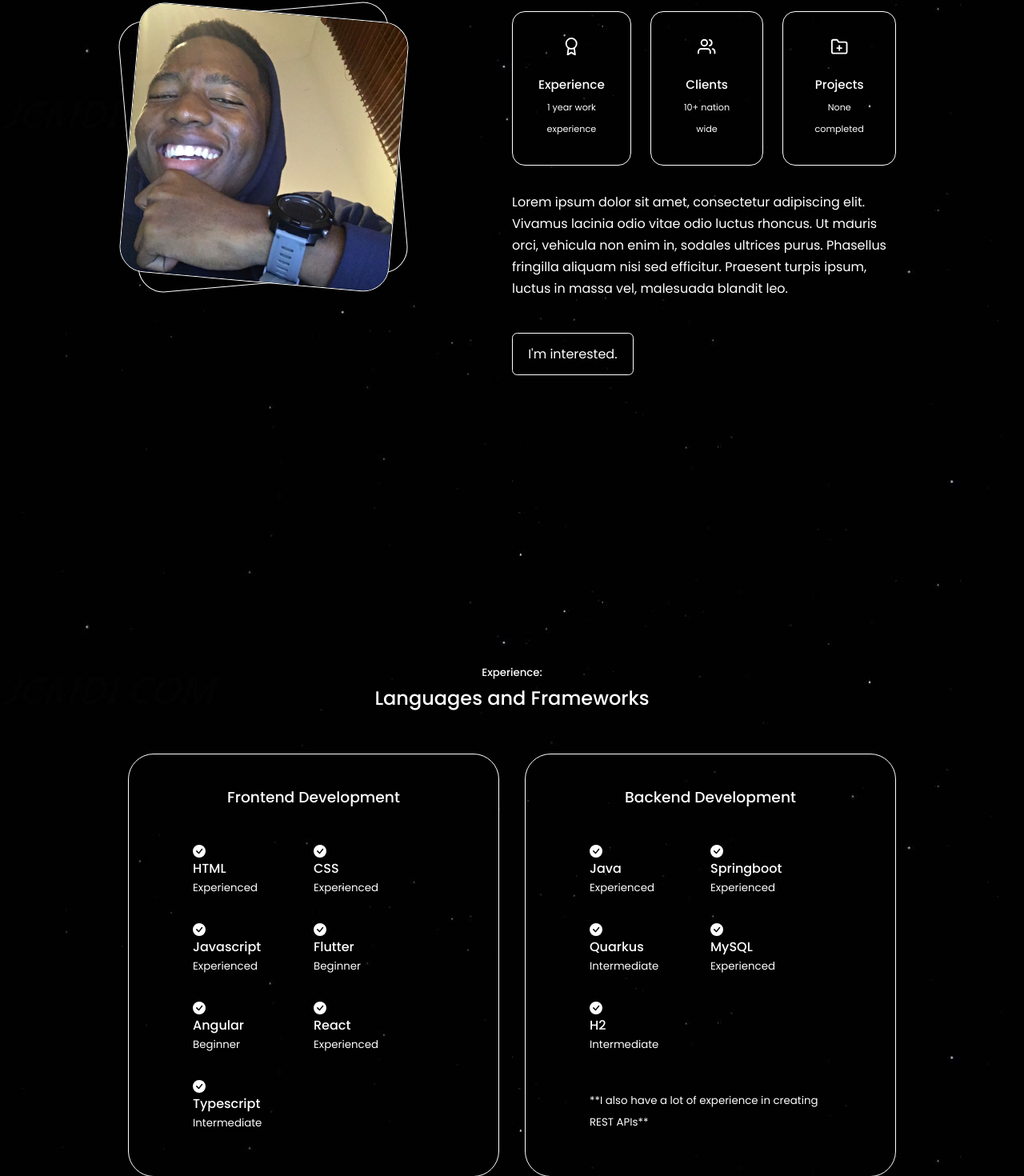
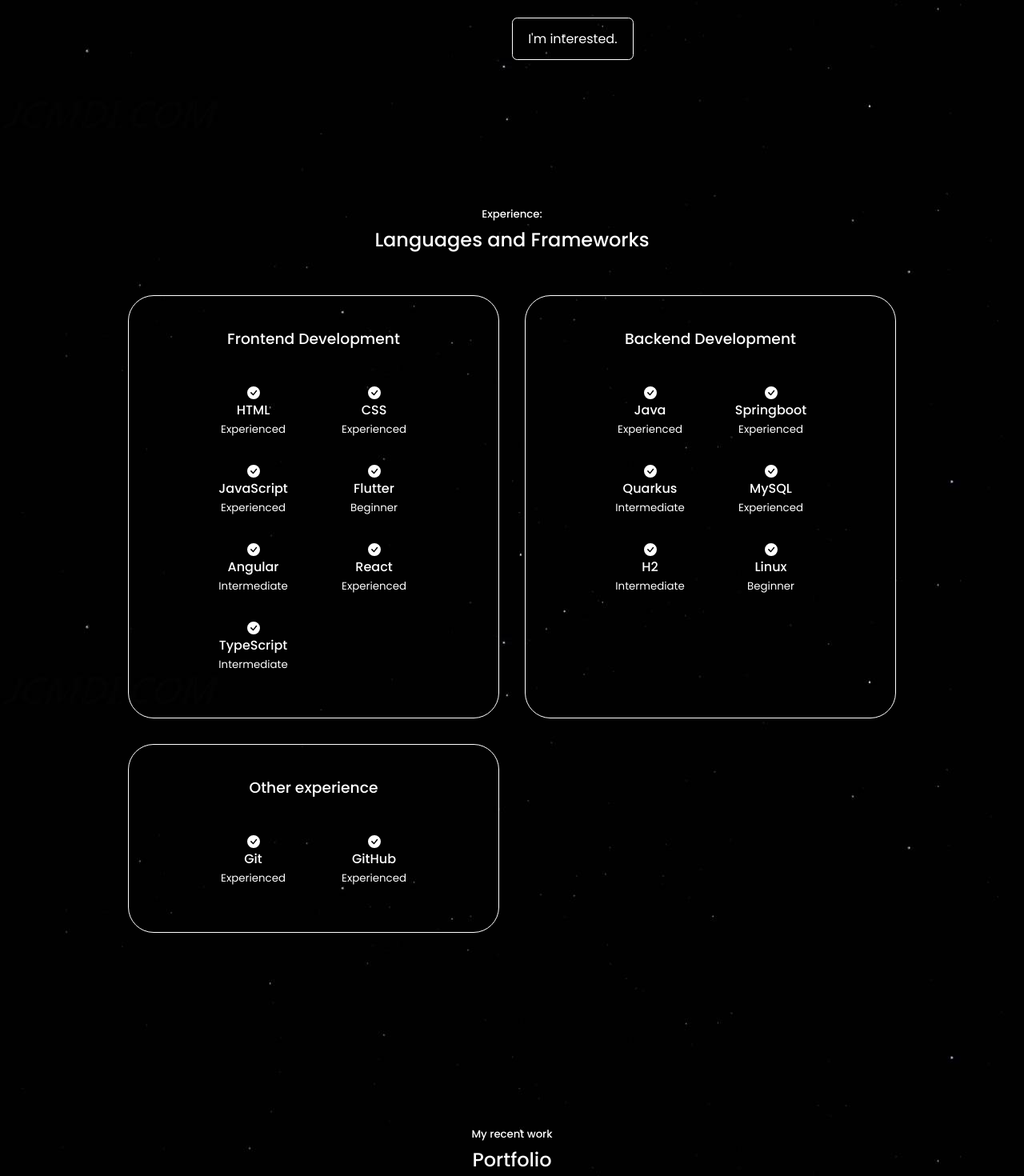
Before and after one commit to SinenhlanhlaZ/zondi-portfolio, a React (Create React App) app: page / in a window 1280 px wide. Shown: the part 1272-2742 px from the top of the page at 80% size. Built offline with nearby package versions, Linux system fonts and the light colour scheme.

Commit message:
working on multiple files

```diff
--- a/src/components/about/About.jsx
+++ b/src/components/about/About.jsx
@@ -8,7 +8,7 @@ import {FiFolderPlus} from 'react-icons/fi'
 const About = () => {
   return (
     <section id='about'>
-
+      <br/>
       <h5> Who am I? </h5>
       <h2> About me </h2>
 
@@ -56,6 +56,7 @@ const About = () => {
         </div>
 
       </div>
+      <br/>
 
     </section>
   )
--- a/src/components/about/about.css
+++ b/src/components/about/about.css
@@ -1,3 +1,7 @@
+#about{
+    height: auto;
+}
+
 .about__container {
     display: grid;
     grid-template-columns: 35% 50%;
--- a/src/components/contact/contact.css
+++ b/src/components/contact/contact.css
@@ -1,8 +1,13 @@
-.container .contact__container {
+#contact{
+    border: 1px solid white;
+}
+
+.contact__container {
     width: 58%;
     display: grid;
     grid-template-columns: 30% 58%;
-    gap: 12%
+    gap: 12%;
+    border: 1px solid white;
 }
 
 .contact__option {
--- a/src/components/contact/contact.jsx
+++ b/src/components/contact/contact.jsx
@@ -5,6 +5,7 @@ import {MdOutlineEmail} from 'react-icons/md'
 const contact = () => {
   return (
     <div id='contact'>
+      <br/>
       <h5> Get in touch! </h5>
       <h2> Contact me </h2>
 
@@ -26,7 +27,7 @@ const contact = () => {
         </form>
 
       </div>
-
+      <br/>
     </div>
   )
 }
--- a/src/components/experience/experience.css
+++ b/src/components/experience/experience.css
@@ -1,11 +1,18 @@
+#experience{
+    height: auto;
+}
+
 .experience__container {
     display: grid;
     grid-template-columns: 1fr 1fr;/* 50% on the left, and 50% on the right */
     gap: 2rem;
 }
 
+.experience__content{
+
+}
+
 .experience__container > div {
-    /* background: var(--color-light); */
     padding: 2.4rem 5rem;
     border-radius: 2rem;
     border: 1px solid #fff;
@@ -18,8 +25,10 @@
 
 .experience__details {
     width: 50%;
-    display: inline-grid;
+    display: inline-flex;
     padding: 1rem 0rem;
+    flex-direction: column;
+    align-items: center;
 }
 
 /* Media queries */
--- a/src/components/experience/experience.jsx
+++ b/src/components/experience/experience.jsx
@@ -2,10 +2,79 @@ import React from 'react'
 import './experience.css'
 import {BsCheckCircleFill} from 'react-icons/bs'
 
+const frontend = [
+  {
+    title: "HTML",
+    frontendLevel: "Experienced"
+  },
+  {
+    title: "CSS",
+    frontendLevel: "Experienced"
+  },
+  {
+    title: "JavaScript",
+    frontendLevel: "Experienced"
+  },
+  {
+    title: "Flutter",
+    frontendLevel: "Beginner"
+  },
+  {
+    title: "Angular",
+    frontendLevel: "Intermediate"
+  },
+  {
+    title: "React",
+    frontendLevel: "Experienced"
+  },
+  {
+    title: "TypeScript",
+    frontendLevel: "Intermediate"
+  },
+]
+
+const backend = [
+  {
+    title: "Java",
+    backendLevel: "Experienced"
+  },
+  {
+    title: "Springboot",
+    backendLevel: "Experienced"
+  },
+  {
+    title: "Quarkus",
+    backendLevel: "Intermediate"
+  },
+  {
+    title: "MySQL",
+    backendLevel: "Experienced"
+  },
+  {
+    title: "H2",
+    backendLevel: "Intermediate"
+  },
+  {
+    title: "Linux",
+    backendLevel: "Beginner"
+  }
+]
+
+const other = [
+  {
+    title: "Git",
+    experienceLevel: "Experienced"
+  },
+  {
+    title: "GitHub",
+    experienceLevel: "Experienced"
+  }
+]
+
 const experience = () => {
   return (
     <section id='experience'>
-
+      <br/>
       <h5> Experience: </h5>
 
       <h2> Languages and Frameworks </h2>
@@ -16,48 +85,17 @@ const experience = () => {
           <br/>
 
           <div className='experience__content'>
+            {
+              frontend.map(({index, title, frontendLevel}) => {
+                return(
                   <article className='experience__details'>
                     <BsCheckCircleFill/>
-              <h4>HTML</h4>
-              <small className='text-light'>Experienced</small>
+                    <h4>{title}</h4>
+                    <small className='text-light'> {frontendLevel} </small>
                   </article>
-
-            <article className='experience__details'>
-              <BsCheckCircleFill/>
-              <h4>CSS</h4>
-              <small className='text-light'>Experienced</small>
-            </article>
-
-            <article className='experience__details'>
-              <BsCheckCircleFill/>
-              <h4>Javascript</h4>
-              <small className='text-light'>Experienced</small>
-            </article>
-
-            <article className='experience__details'>
-              <BsCheckCircleFill/>
-              <h4>Flutter</h4>
-              <small className='text-light'>Beginner</small>
-            </article>
-
-            <article className='experience__details'>
-              <BsCheckCircleFill/>
-              <h4>Angular</h4>
-              <small className='text-light'>Beginner</small>
-            </article>
-
-            <article className='experience__details'>
-              <BsCheckCircleFill/>
-              <h4>React</h4>
-              <small className='text-light'>Experienced</small>
-            </article>
-
-            <article className='experience__details'>
-              <BsCheckCircleFill/>
-              <h4>Typescript</h4>
-              <small className='text-light'>Intermediate</small>
-            </article>
-
+                )
+              })
+            }
           </div>
         </div>
 
@@ -65,60 +103,42 @@ const experience = () => {
 
           <h3> Backend Development </h3>
           <br/>
-
           <div className='experience__content'>
+            {
+              backend.map(({index, title, backendLevel}) => {
+                return(
                   <article className='experience__details'>
                     <BsCheckCircleFill/>
-              <h4>Java</h4>
-              <small className='text-light'>Experienced</small>
+                    <h4> {title} </h4>
+                    <small className='text-light'> {backendLevel} </small>
                   </article>
-
-            <article className='experience__details'>
-              <BsCheckCircleFill/>
-              <h4>Springboot</h4>
-              <small className='text-light'>Experienced</small>
-            </article>
-
-            <article className='experience__details'>
-              <BsCheckCircleFill/>
-              <h4>Quarkus</h4>
-              <small className='text-light'>Intermediate</small>
-            </article>
-
-            <article className='experience__details'>
-              <BsCheckCircleFill/>
-              <h4>MySQL</h4>
-              <small className='text-light'> Experienced </small>
-            </article>
-
-            <article className='experience__details'>
-              <BsCheckCircleFill/>
-              <h4> H2 </h4>
-              <small className='text-light'> Intermediate </small>
-            </article>
+                )
+              })
+            }
 
             <br/><br/>
-            <small className='text-light'>
-              **I also have a lot of experience in creating
-              REST APIs**
-            </small>
           </div>
         </div>
 
         <div className='experience__content'>
-
           <h3> Other experience </h3>
           <br/>
 
+          {
+            other.map(({index, title, experienceLevel}) => {
+              return(
                 <article className='experience__details'>
                   <BsCheckCircleFill/>
-              <h4>Git</h4>
-              <small className='text-light'>Experienced</small>
+                  <h4>{title}</h4>
+                  <small className='text-light'>{experienceLevel}</small>
                 </article>
-
+              )
+            })
+          }
         </div>
 
       </div>
+      <br/>
 
     </section>
   )
--- a/src/components/footer/Footer.jsx
+++ b/src/components/footer/Footer.jsx
@@ -3,7 +3,7 @@ import './footer.css'
 
 const Footer = () => {
   return (
-    <div>Footer</div>
+    <div id="footer">Footer</div>
   )
 
 }
--- a/src/components/footer/footer.css
+++ b/src/components/footer/footer.css
@@ -0,0 +1,5 @@
+#footer{
+    height: auto;
+    border: 1px solid white;
+    margin: 10rem 0rem;
+}
--- a/src/components/header/Header.jsx
+++ b/src/components/header/Header.jsx
@@ -6,18 +6,19 @@ import HeaderSocial from './HeaderSocials'
 const Header = () => {
   return (
     <header>
+      <br/>
       <div className = "container header__container">
+        <div className="text__container">
+          <h5> Hello I'm, </h5>
+          <h1> Sinenhlanhla Zondi. </h1>
+          <h5 className="text-light"> A fullstack junior developer </h5>
+        </div>
 
-        <h5> Hello I'm, </h5>
-        <h1> Sinenhlanhla Zondi. </h1>
-        <h5 className="text-light"> A fullstack junior developer </h5>
-
-        <div className="me">
-          <img src={ME} alt="me"/>
-        </div>
+        <img src={ME} className="me" alt="me"/>
 
       </div>
       <HeaderSocial />
+      <br/>
     </header>
   )
 }
--- a/src/components/header/header.css
+++ b/src/components/header/header.css
@@ -1,12 +1,14 @@
 header{
-    height: 110vh;
-    padding-top: 13%;
+    height: auto;
+    padding-top: 0%;
     overflow: hidden;
 }
 
 .header__container {
     height: 100%;
-    position: relative;
+    display: flex;
+    align-items: center;
+    justify-content: space-evenly;
 }
 
 .header__container h5{
@@ -34,21 +36,10 @@ header{
 .me {
     width: 20rem;
     height: auto;
-    position: absolute;
-    left: calc(80% - 11rem);
-    margin-top: -22rem;
-    border-radius: 4rem;
+    border-radius: 3rem;
     overflow: hidden;
     padding: 0;
-}
-
-.scroll__down {
-    position: absolute;
-    right: -2.3rem;
-    bottom: 5rem;
-    transform: rotate(90deg);
-    font-weight: 200;
-    font-size: 0.9rem;
+    border: 1px solid white;
 }
 
 /* Media query for medium devices */
--- a/src/components/portfolio/Portfolio.jsx
+++ b/src/components/portfolio/Portfolio.jsx
@@ -46,6 +46,7 @@ const Portfolio = () => {
 
   return (
     <div id='portfolio'>
+      <br/><br/>
       <h5> My recent work </h5>
       <h2> Portfolio </h2>
 
@@ -86,6 +87,7 @@ const Portfolio = () => {
           <AiOutlineRight className='btn arrow'/>
         </div>
       </div>
+      <br/>
     </div>
   )
 }
--- a/src/components/portfolio/portfolio.css
+++ b/src/components/portfolio/portfolio.css
@@ -1,7 +1,6 @@
-#portfolio {
-    margin-top: 400px;
+#portfolio{
+    margin: 10rem 0rem;
 }
-
 
 #portfolio h2, #portfolio h5{
     text-align: center;
```
Lines whose indentation alone changed are shown as unchanged.
